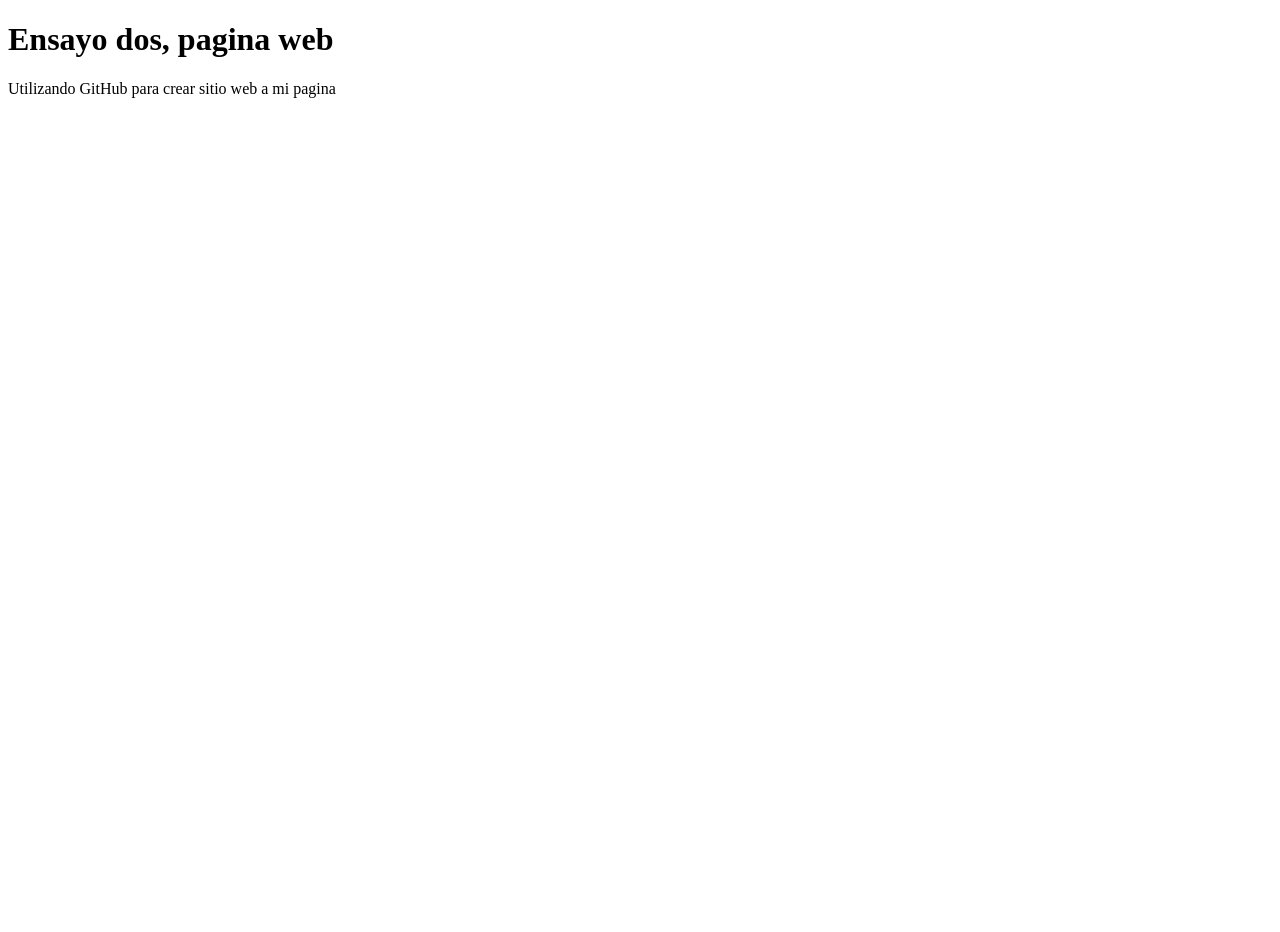
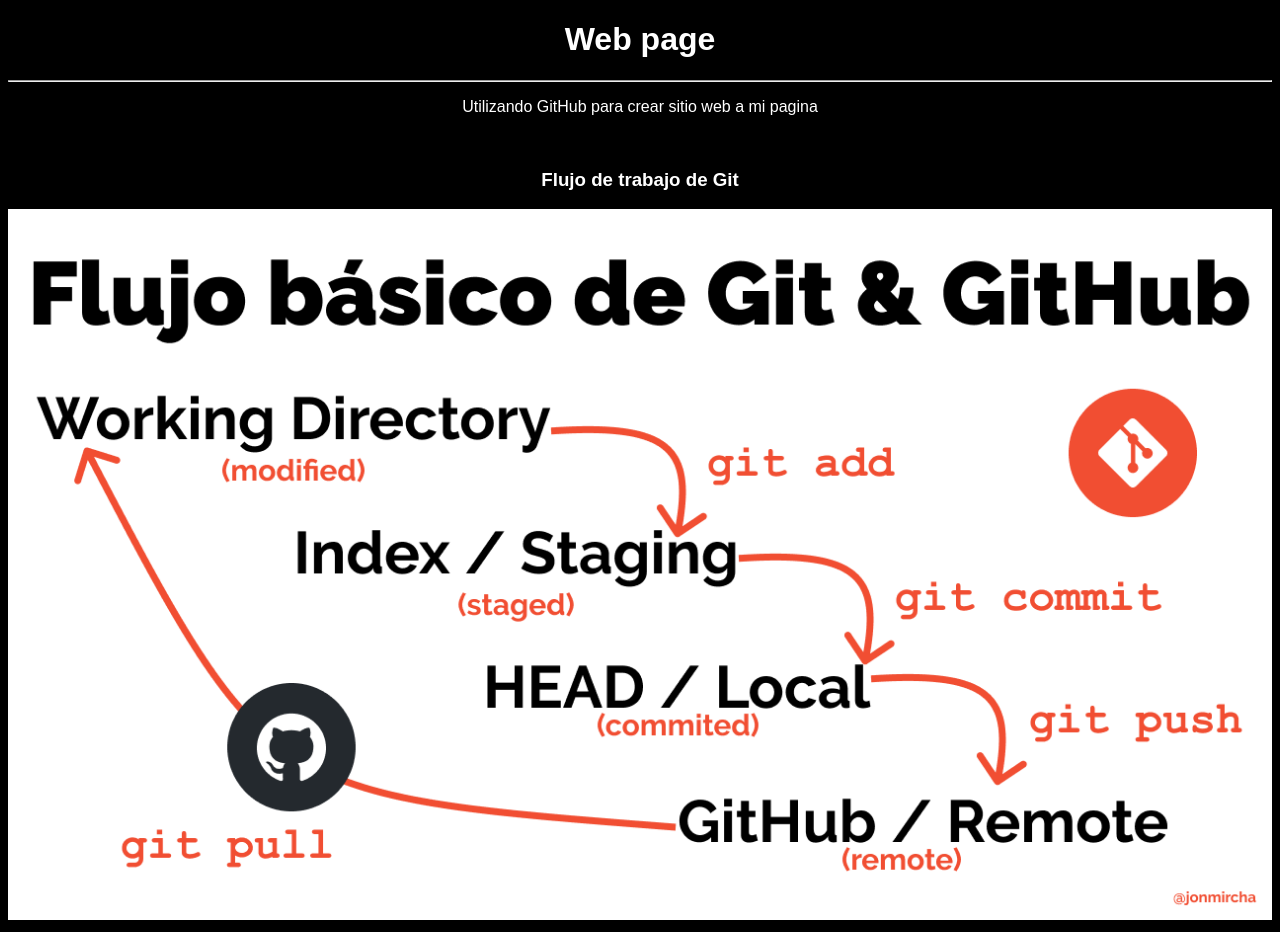
Before and after one commit to romero2777/ensayo2, a plain HTML site: page index.html in a window 1280 px wide. Before the commit the page ends 800 px from the top, so only its background shows below. Drawn offline with Linux system fonts and the light colour scheme.

Commit message:
Contenido a la pagina

```diff
--- a/index.html
+++ b/index.html
@@ -4,10 +4,15 @@
     <meta charset="UTF-8" />
     <meta http-equiv="X-UA-Compatible" content="IE=edge" />
     <meta name="viewport" content="width=device-width, initial-scale=1.0" />
+    <link rel="stylesheet" href="style.css" />
     <title>Ensaydo 2</title>
   </head>
   <body>
-    <h1>Ensayo dos, pagina web</h1>
+    <h1>Web page</h1>
+    <hr />
     <p>Utilizando GitHub para crear sitio web a mi pagina</p>
+    <br />
+    <h3>Flujo de trabajo de Git</h3>
+    <img src="img/git-flow.png" alt="Flujo basico de Git" />
   </body>
 </html>
--- /dev/null
+++ b/style.css
@@ -0,0 +1,10 @@
+html {
+  background-color: black;
+  color: white;
+  font-family: sans-serif;
+  text-align: center;
+}
+
+img {
+  max-width: 100%;
+}
```
Also changed, not shown: img/git-flow.png (added).
